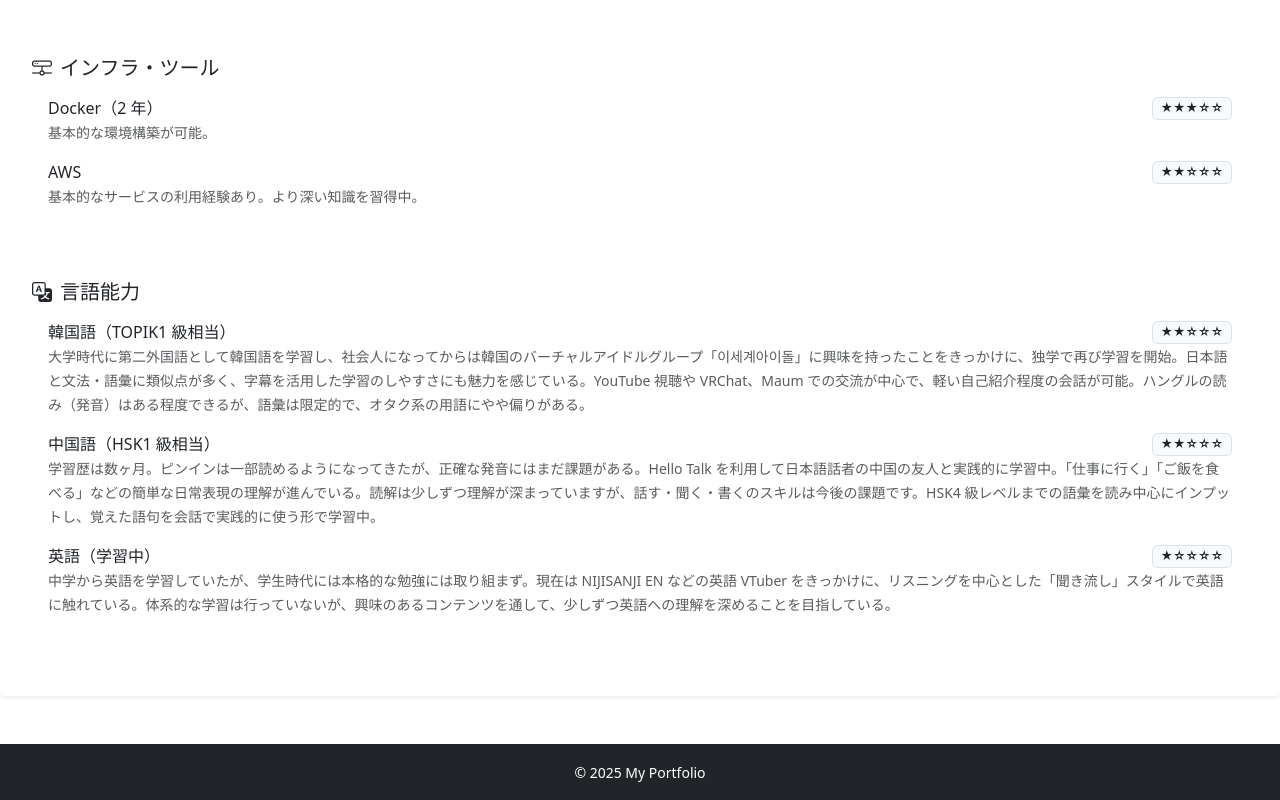
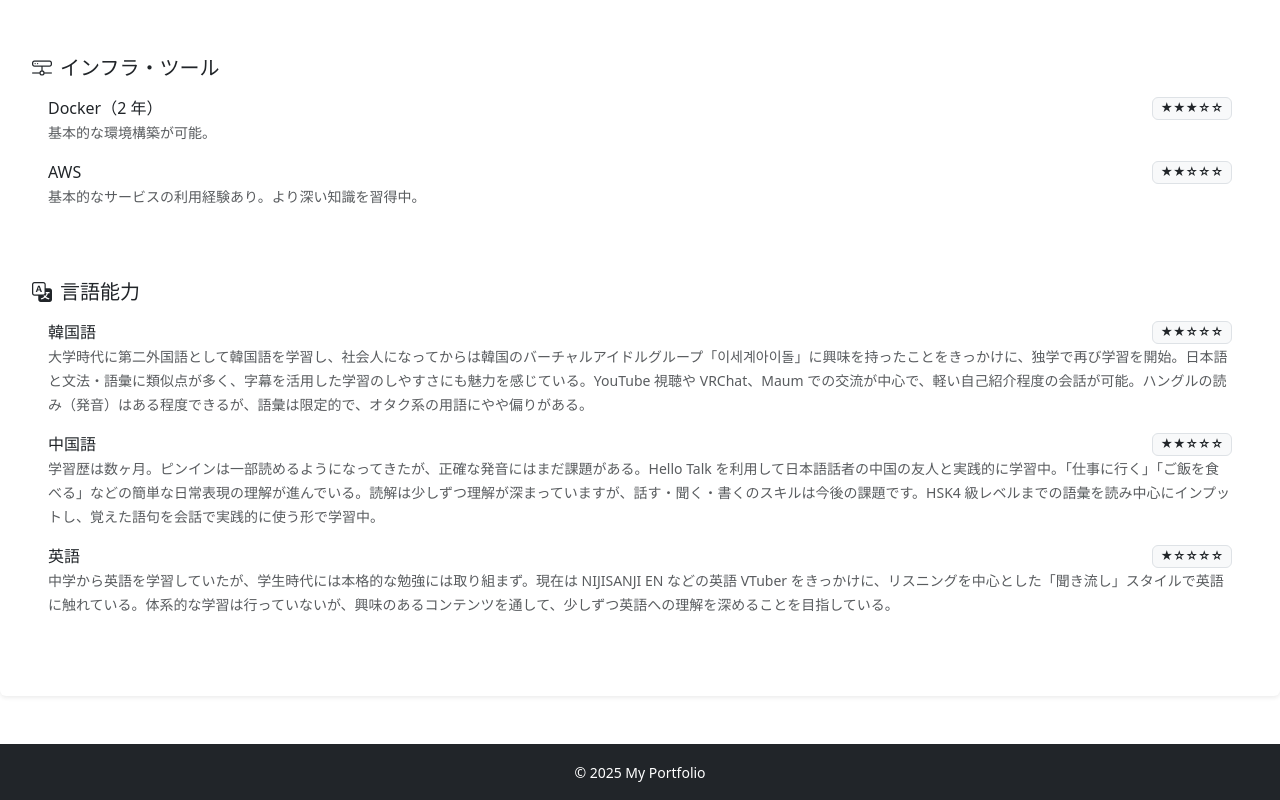
Before and after one commit to taka-onigiri-dev/my-portfolio, a Vue app: page / in a window 1280 px wide. Shown: the part 2707-3507 px from the top of the page. Built offline with nearby package versions, Linux system fonts and the light colour scheme; the HTML template or start-up script is replaced by a standard one.

Commit message:
内容修正

```diff
--- a/src/components/Skills.vue
+++ b/src/components/Skills.vue
@@ -90,7 +90,7 @@
           <ul class="list-group mb-3">
             <li class="list-group-item bg-white text-dark border-0">
               <div class="d-flex justify-content-between align-items-center">
-                <span>韓国語（TOPIK1 級相当）</span>
+                <span>韓国語</span>
                 <span class="badge bg-light text-dark border">★★☆☆☆</span>
               </div>
               <small class="text-muted"
@@ -101,7 +101,7 @@
             </li>
             <li class="list-group-item bg-white text-dark border-0">
               <div class="d-flex justify-content-between align-items-center">
-                <span>中国語（HSK1 級相当）</span>
+                <span>中国語</span>
                 <span class="badge bg-light text-dark border">★★☆☆☆</span>
               </div>
               <small class="text-muted"
@@ -113,7 +113,7 @@
             </li>
             <li class="list-group-item bg-white text-dark border-0">
               <div class="d-flex justify-content-between align-items-center">
-                <span>英語（学習中）</span>
+                <span>英語</span>
                 <span class="badge bg-light text-dark border">★☆☆☆☆</span>
               </div>
               <small class="text-muted"
```
Also changed, not shown: 1 other file (tests, documents, lock files or other folders).
